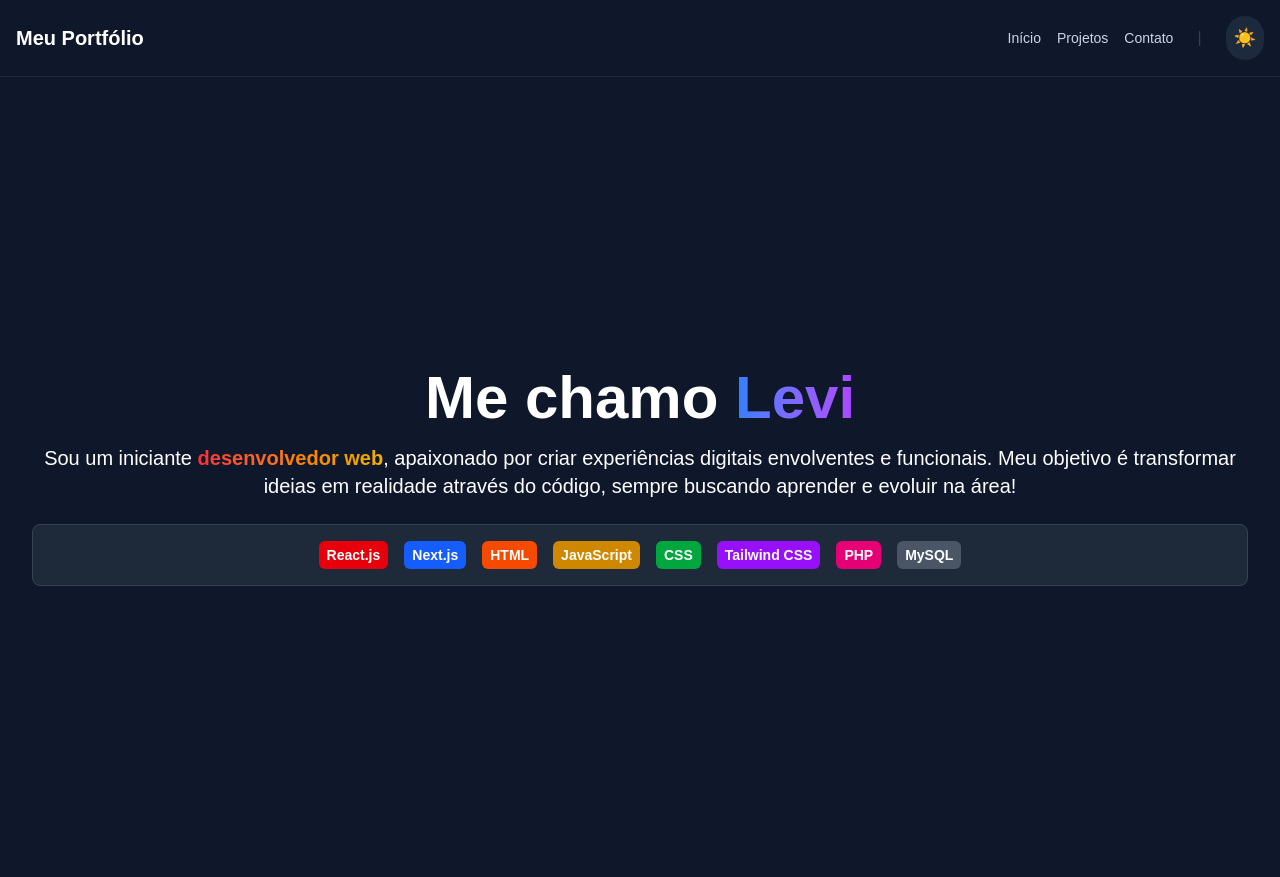
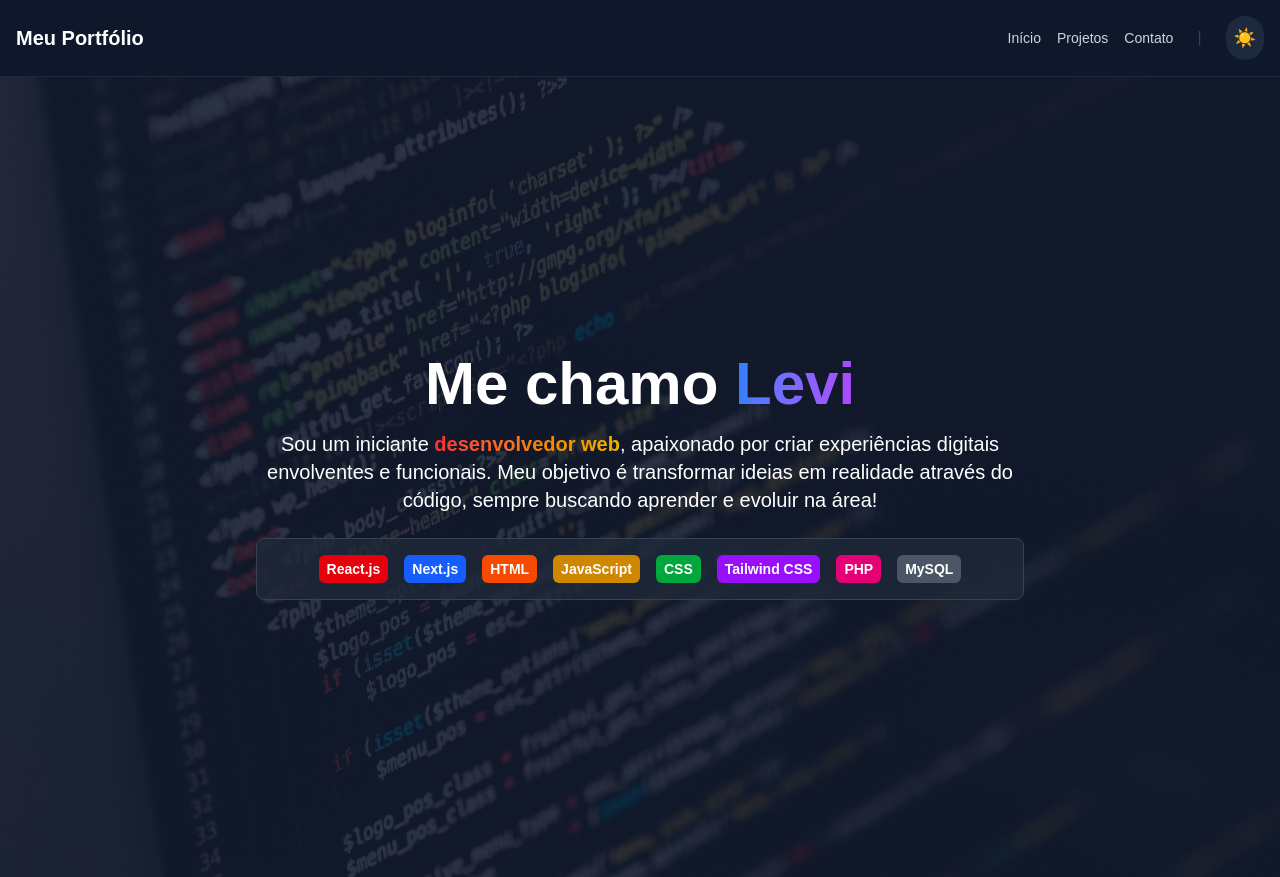
Before and after one commit to LevizBlessedpo/portifolio-nextjs, a Next.js app: page / in a window 1280 px wide. Built offline with nearby package versions, Linux system fonts and the light colour scheme.

Commit message:
Foto de fundo do Hero.jsx adicionado e page.js editado

```diff
--- a/src/app/components/Hero.jsx
+++ b/src/app/components/Hero.jsx
@@ -2,17 +2,25 @@ export default function Hero({ darkMode }) {
   return (
     <section
       id="inicio"
-            className={`min-h-screen flex flex-col justify-center items-center text-center transition-colors duration-300 p-8 ${
-                darkMode ? 'bg-slate-900 text-white' : 'bg-slate-100 text-slate-900'
+      className="relative min-h-screen flex flex-col justify-center items-center text-center p-8 bg-cover bg-center transition-all duration-300"
+      style={{ backgroundImage: "url('/bg-hero.jpg')" }}
+    >
+      {/* Camada Overlay: Escurece ou clareia a foto de fundo dependendo do tema */}
+      <div
+        className={`absolute inset-0 transition-colors duration-300 ${
+          darkMode ? 'bg-slate-900/85 text-white' : 'bg-slate-100/90 text-slate-900'
         }`}
-        >
-            <span>
+      />
+
+      {/* Conteúdo do Hero (o z-10 garante que o texto fique NA FRENTE da imagem e do overlay) */}
+      <div className="relative z-10 max-w-3xl">
         <h1 className="text-4xl md:text-6xl font-bold mb-4">
           Me chamo {''}
           <span className="bg-gradient-to-r from-blue-500 to-purple-500 text-transparent bg-clip-text">
             Levi
           </span>
         </h1>
+
         <p className="text-lg md:text-xl mb-6">
           Sou um iniciante {''}
           <span className="bg-gradient-to-r from-red-500 to-yellow-500 text-transparent bg-clip-text font-semibold">
@@ -24,44 +32,21 @@ export default function Hero({ darkMode }) {
         {/* Tecnologias que utilizo */}
         <div className={`border rounded-lg p-4 transition-colors duration-300 ${
           darkMode
-                        ? 'bg-gray-800 border-gray-700'
-                        : 'bg-gray-200 border-gray-300'
+            ? 'bg-gray-800/80 border-gray-700'
+            : 'bg-white/80 border-gray-300 shadow-sm'
         }`}>
           <nav className="flex gap-4 justify-center flex-wrap">
-                        <span className="bg-red-600 text-white px-2 py-1 rounded-md text-sm font-semibold">
-                            React.js
-                        </span>
-
-                        <span className="bg-blue-600 text-white px-2 py-1 rounded-md text-sm font-semibold">
-                            Next.js
-                        </span>
-
-                        <span className="bg-orange-600 text-white px-2 py-1 rounded-md text-sm font-semibold">
-                            HTML
-                        </span>
-
-                        <span className="bg-yellow-600 text-white px-2 py-1 rounded-md text-sm font-semibold">
-                            JavaScript
-                        </span>
-
-                        <span className="bg-green-600 text-white px-2 py-1 rounded-md text-sm font-semibold">
-                            CSS
-                        </span>
-
-                        <span className="bg-purple-600 text-white px-2 py-1 rounded-md text-sm font-semibold">
-                            Tailwind CSS
-                        </span>
-
-                        <span className="bg-pink-600 text-white px-2 py-1 rounded-md text-sm font-semibold">
-                            PHP
-                        </span>
-
-                        <span className="bg-gray-600 text-white px-2 py-1 rounded-md text-sm font-semibold">
-                            MySQL
-                        </span>
+            <span className="bg-red-600 text-white px-2 py-1 rounded-md text-sm font-semibold">React.js</span>
+            <span className="bg-blue-600 text-white px-2 py-1 rounded-md text-sm font-semibold">Next.js</span>
+            <span className="bg-orange-600 text-white px-2 py-1 rounded-md text-sm font-semibold">HTML</span>
+            <span className="bg-yellow-600 text-white px-2 py-1 rounded-md text-sm font-semibold">JavaScript</span>
+            <span className="bg-green-600 text-white px-2 py-1 rounded-md text-sm font-semibold">CSS</span>
+            <span className="bg-purple-600 text-white px-2 py-1 rounded-md text-sm font-semibold">Tailwind CSS</span>
+            <span className="bg-pink-600 text-white px-2 py-1 rounded-md text-sm font-semibold">PHP</span>
+            <span className="bg-gray-600 text-white px-2 py-1 rounded-md text-sm font-semibold">MySQL</span>
           </nav>
         </div>
-            </span>
+      </div>
     </section>
   );
 }
```
Lines whose indentation alone changed are shown as unchanged.
